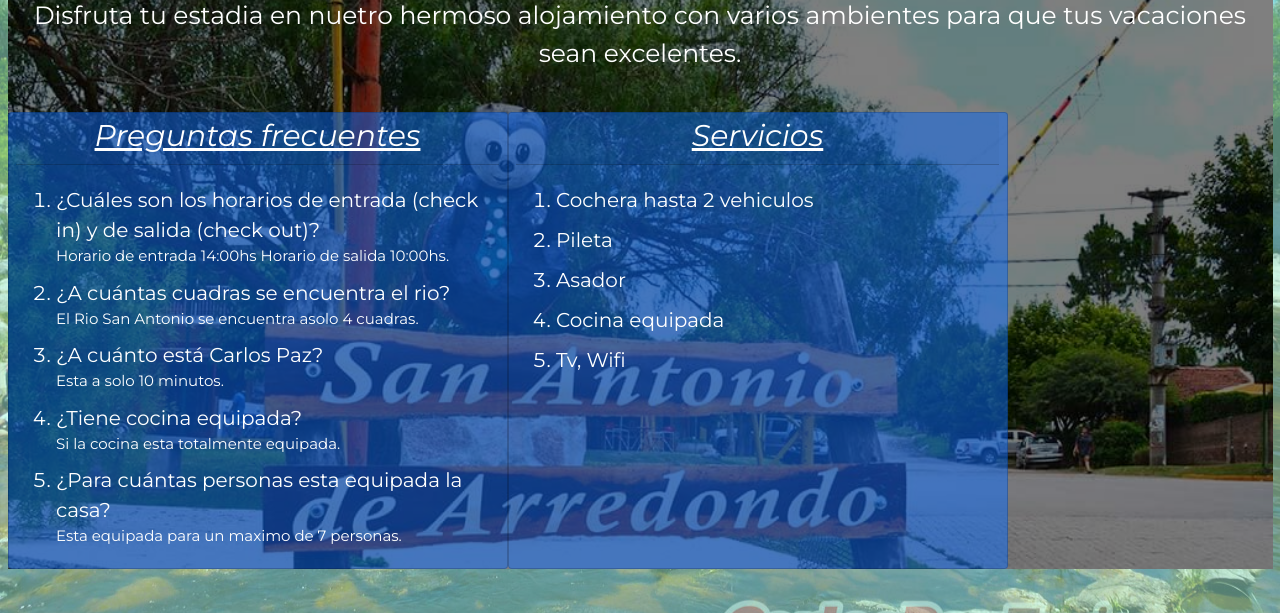
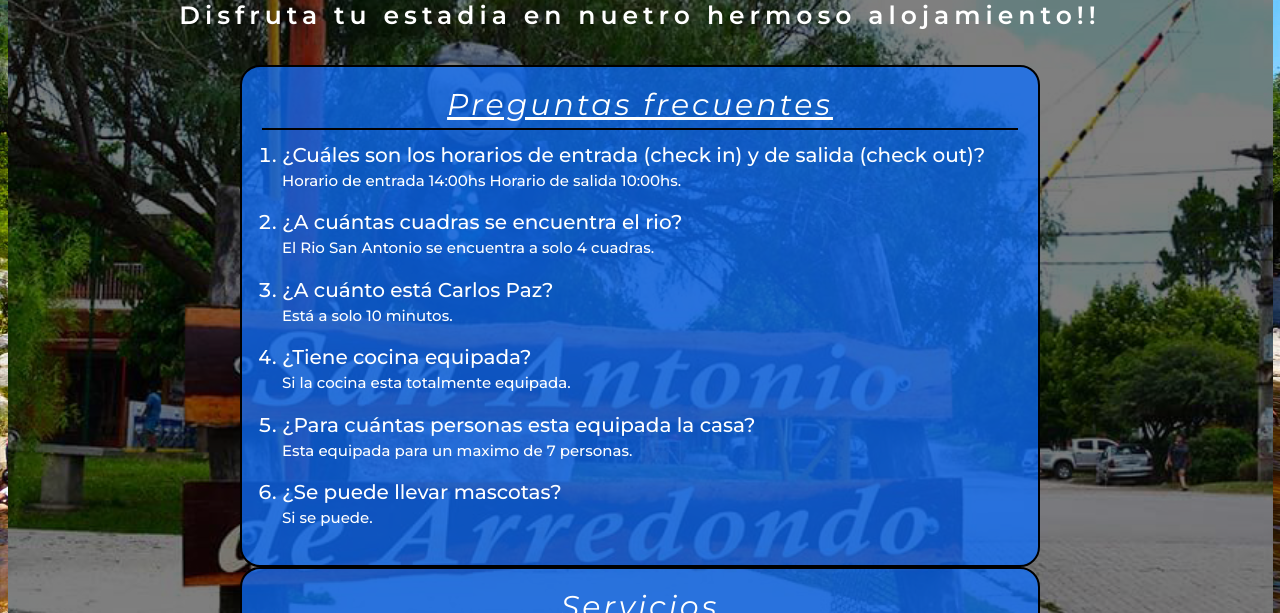
Before and after one commit to LucasFigueroaDev/La_casita_de_yasmin-FigueroaLucas, a plain HTML site: page html/alojamiento.html in a window 1280 px wide. Shown: the part 990-1603 px from the top of the page. Drawn offline with nearby package versions, Linux system fonts and the light colour scheme.

Commit message:
[M] Pag alojamiento - stylo - optimizacion de codigo

```diff
--- a/css/alojamiento.css
+++ /dev/null
@@ -1,52 +0,0 @@
-.alojamiento-cartas {
-    background: url(../assets/alojamientohtml.jpg) top / cover;
-    max-width: 150rem;
-    margin: 0 auto;
-}
-
-.bg-alojamiento {
-    background: var(--bg-negro);
-    height: 100%;
-    margin: 0;
-}
-
-.parrafo {
-    font-size: 2.5rem;
-    text-align: center;
-    color: var(--color-blanco);
-}
-
-li {
-    font-size: 2rem;
-    color: var(--color-blanco);
-    margin: 1rem;
-
-}
-
-.carta-uno {
-    margin-top: 3rem;
-}
-
-.carta-dos {
-    margin-top: 3rem;
-    width: 50rem;
-}
-
-.carta-tres {
-    margin-top: 3rem;
-    width: 50rem;
-}
-
-h3 {
-    font-size: 3rem;
-    font-weight: 400;
-    font-style: italic;
-    text-decoration: underline;
-    color: var(--color-blanco);
-    text-align: center;
-}
-
-.respuesta {
-    display: block;
-    font-size: 1.5rem;
-}
--- a/css/style.css
+++ b/css/style.css
@@ -5,7 +5,7 @@
     --color-negro: #000;
     --color-gris: #cdcdcd;
     --bg-negro: rgba(0, 0, 0, .5);
-    --bg-alojamiento: rgba(167, 253, 227, 0.5);
+    --bg-alojamiento: rgba(206, 209, 208, 0.5);
     --bg-alojamiento_txt: rgba(49, 52, 241, 0.7);
 }
 
@@ -48,7 +48,7 @@ hr {
 }
 
 .main-contenedor {
-    background: url(../assets/bg.jpg) 100% / cover fixed;
+    background: url(../assets/bg-main.jpg) 100% / cover fixed;
 }
 
 /*Header*/
@@ -57,7 +57,9 @@ hr {
     height: 100vh;
 }
 
-.encabezado-bg {
+.encabezado-bg,
+.bg-galeria,
+#contacto {
     background: var(--bg-negro);
     height: 100%;
 }
@@ -114,8 +116,9 @@ hr {
 /*Fin de header*/
 
 /*Alojamiento*/
-.alojamiento {
-    background: var(--bg-alojamiento);
+.alojamiento,
+.ubicacion-contenido,
+.bg-galeria {
     padding-bottom: 5rem;
 }
 
@@ -189,12 +192,9 @@ hr {
 /*Fin del alojamiento*/
 
 /*Galeria*/
-.bg-galeria {
-    background: rgba(0, 0, 0, .3);
-    padding-bottom: 5rem;
-}
 
-.bg-galeria h2 {
+.bg-galeria h2,
+#contacto h2 {
     color: var(--color-blanco);
     text-shadow: 2px 2px var(--bg-negro);
 }
@@ -217,29 +217,24 @@ hr {
 /*fin de la galeria*/
 
 /*Ubicacion*/
-.ubicacion-contenido {
-    background: var(--bg-alojamiento);
-    padding-bottom: 5rem;
+.ubicacion {
+    border: 2px solid var(--color-negro);
+    border-radius: 2rem;
+    padding: 2rem;
 }
 
 .ubicacion-map {
     max-width: 80rem;
 }
 
-.ubicacion-tex p {
+.ubicacion-txt {
     margin-top: 1rem;
     font-size: 2rem;
-    font-weight: 550;
-    color: var(--color-negro);
+    font-weight: 400;
+    color: var(--color-blanco);
 }
 
-.ubicacion {
-    border: 2px solid var(--color-negro);
-    border-radius: 2rem;
-    padding: 2rem;
-}
-
-.ubicacion-tex p span {
+.ubicacion-txt span {
     display: block;
     font-size: 3rem;
 }
@@ -247,13 +242,7 @@ hr {
 
 /*Contacto*/
 #contacto {
-    background: var(--bg-negro);
     padding-bottom: 5rem;
-}
-
-#contacto h2 {
-    color: var(--color-blanco);
-    text-shadow: 2px 2px var(--color-negro);
 }
 
 #contacto hr {
@@ -325,7 +314,9 @@ footer {
     height: 12rem;
 }
 
-.redes img {
+.facebook,
+.whatsapp,
+.instagram {
     height: 4rem;
     border-radius: 100%;
     margin: 1rem;
@@ -344,6 +335,81 @@ footer {
 }
 /*fin del footer*/
 
+/*Alojamiento.html*/
+.alojamiento-tarjetas {
+    background: url(../assets/bg-alojamiento.jpg) center / cover fixed;
+    max-width: 180rem;
+    margin: 0 auto;
+    border-radius: 2rem;
+}
+
+.bg-alojamiento {
+    background: var(--bg-negro);
+    height: 100%;
+    margin: 0;
+    border-radius: 2rem;
+}
+
+.parrafo-uno,
+.parrafo-dos {
+    margin: 3rem 0;
+    color: var(--color-blanco);
+    text-align: center;
+    letter-spacing: 5px;
+}
+
+.parrafo-uno {
+    font-size: 2.5rem;
+    font-weight: 600;
+}
+
+.parrafo-dos {
+    font-size: 4rem;
+    font-weight: 600;
+}
+
+.tarjetas-contenido {
+    margin: 0 auto;
+}
+
+.tarjeta-preguntas,
+.tarjeta-servicios {
+    margin: 0 auto;
+    padding: 2rem;
+    width: 80rem;
+    border: 2px solid var(--color-negro);
+    border-radius: 2rem;
+}
+
+.tarjeta-subtitulo {
+    border-bottom: 2px solid var(--color-negro);
+    margin-bottom: 1rem;
+}
+
+h3 {
+    font-size: 3rem;
+    font-weight: 400;
+    font-style: italic;
+    text-decoration: underline;
+    letter-spacing: 3px;
+    color: var(--color-blanco);
+    text-align: center;
+}
+
+.pregunta,
+.servicio {
+    font-size: 2rem;
+    font-weight: 500;
+    color: var(--color-blanco);
+    margin-bottom: 1.5rem;
+}
+
+.respuesta {
+    display: block;
+    font-size: 1.5rem;
+}
+/*Fin de lojamiento.html*/
+
 @media(max-width: 390px){
     h2 {
         letter-spacing: 5px;
--- a/html/alojamiento.html
+++ b/html/alojamiento.html
@@ -7,27 +7,19 @@
     <meta charset="UTF-8">
     <meta http-equiv="X-UA-Compatible" content="IE-edge">
     <meta name="viewport" content="width=device-width, initial-scale=1.0">
-
     <!--Font-->
     <link rel="preconnect" href="https://fonts.googleapis.com">
     <link rel="preconnect" href="https://fonts.gstatic.com" crossorigin>
-    <link href="https://fonts.googleapis.com/css2?family=Montserrat:ital,wght@0,100..900;1,100..900&display=swap"
-        rel="stylesheet">
-
+    <link href="https://fonts.googleapis.com/css2?family=Montserrat:ital,wght@0,100..900;1,100..900&display=swap" rel="stylesheet">
     <!--BootStrap-->
-    <link href="https://cdn.jsdelivr.net/npm/bootstrap@5.3.3/dist/css/bootstrap.min.css" rel="stylesheet"
-        integrity="sha384-QWTKZyjpPEjISv5WaRU9OFeRpok6YctnYmDr5pNlyT2bRjXh0JMhjY6hW+ALEwIH" crossorigin="anonymous">
-
+    <link href="https://cdn.jsdelivr.net/npm/bootstrap@5.3.3/dist/css/bootstrap.min.css" rel="stylesheet" integrity="sha384-QWTKZyjpPEjISv5WaRU9OFeRpok6YctnYmDr5pNlyT2bRjXh0JMhjY6hW+ALEwIH" crossorigin="anonymous">
     <!--css-->
+    <link rel="Preload" href="../css/style.css" as="style">
     <link rel="stylesheet" href="../css/style.css">
-    <link rel="stylesheet" href="../css/alojamiento.css">
-
     <!--Titulo-->
     <title>La casita de Yasmín</title>
 </head>
-
 <body>
-
     <!--Header-->
     <header class="encabezado">
         <div class="encabezado-bg">
@@ -38,11 +30,8 @@
                         aria-label="Toggle navigation">
                         <span class="navbar-toggler-icon"></span>
                     </button>
-                    <div class="collapse navbar-collapse mt-3 encabezado-nav" id="navbarTogglerDemo01">
-                        <div>
+                    <div class="collapse navbar-collapse mt-3 flex-sm-row justify-content-sm-between encabezado-nav" id="navbarTogglerDemo01">
                             <img class="logo" src="../assets/logo-nuevo.png" alt="logoDeMarca">
-                        </div>
-                        <div>
                             <ul class="navbar-nav mb-lg-0">
                                 <li class="nav-item"><a class="nav-link enlace" href="../index.html">Inicio</a></li>
                                 <li class="nav-item"><a class="nav-link enlace" href="alojamiento.html">Alojamiento</a></li>
@@ -50,7 +39,6 @@
                                 <li class="nav-item"><a class="nav-link enlace" href="../index.html#ubicacion">Ubicación</a></li>
                                 <li class="nav-item"><a class="nav-link enlace" href="../index.html#contacto">Contacto</a></li>
                             </ul>
-                        </div>
                     </div>
                 </div>
             </nav>
@@ -61,67 +49,59 @@
         </div>
     </header>
     <!--Fin de header-->
-
     <!--Main-->
     <main class="main-contenedor">
         <!--Alojamiento-->
         <section class="container-fluid alojamiento">
             <h2>Alojamiento</h2>
             <hr>
-            <div class="alojamiento-cartas">
+            <div class="alojamiento-tarjetas">
                 <div class="row bg-alojamiento">
-                    <div class="col-lg-12 carta-uno">
-                        <p class="parrafo">Disfruta tu estadia en nuetro hermoso alojamiento con varios ambientes para que tus
-                            vacaciones
-                            sean excelentes.
-                        </p>
-                    </div>
-                    <div class="col-lg-6 card text-bg-primary bg-opacity-50 carta-dos">
-                        <div class="card-header">
-                            <h3>Preguntas frecuentes</h3>
+                    <p class="parrafo-uno">Disfruta tu estadia en nuetro hermoso alojamiento!!</p>
+                    <div class="row tarjetas-contenido">
+                        <div class="col-lg-6 text-bg-primary bg-opacity-75 tarjeta-preguntas">
+                            <div class="tarjeta-subtitulo">
+                                <h3>Preguntas frecuentes</h3>
+                            </div>
+                                <ol>
+                                    <li class="pregunta">¿Cuáles son los horarios de entrada (check in) y de salida (check out)?<span class="respuesta">Horario de entrada 14:00hs Horario de salida 10:00hs.</span></li>
+                                    <li class="pregunta">¿A cuántas cuadras se encuentra el rio?<span class="respuesta">El Rio San Antonio se encuentra a solo 4 cuadras.</span></li>
+                                    <li class="pregunta">¿A cuánto está Carlos Paz?<span class="respuesta">Está a solo 10 minutos.</span></li>
+                                    <li class="pregunta">¿Tiene cocina equipada?<span class="respuesta">Si la cocina esta totalmente equipada.</span></li>
+                                    <li class="pregunta">¿Para cuántas personas esta equipada la casa?<span class="respuesta">Esta equipada para un maximo de 7 personas.</span></li>
+                                    <li class="pregunta">¿Se puede llevar mascotas?<span class="respuesta">Si se puede.</span></li>
+                                </ol>
                         </div>
-                        <div class="card-body">
-                            <ol>
-                                <li>¿Cuáles son los horarios de entrada (check in) y de salida (check out)?<span class="respuesta">Horario de entrada 14:00hs Horario de salida 10:00hs.</span></li>
-                                <li>¿A cuántas cuadras se encuentra el rio?<span class="respuesta">El Rio San Antonio se encuentra asolo 4 cuadras.</span></li>
-                                <li>¿A cuánto está Carlos Paz?<span class="respuesta">Esta a solo 10 minutos.</span></li>
-                                <li>¿Tiene cocina equipada?<span class="respuesta">Si la cocina esta totalmente equipada.</span></li>
-                                <li>¿Para cuántas personas esta equipada la casa?<span class="respuesta">Esta equipada para un maximo de 7 personas.</span></li>
-                            </ol>
+                        <div class="col-lg-6 text-bg-primary bg-opacity-75 tarjeta-servicios">
+                            <div class="tarjeta-subtitulo">
+                                <h3>Servicios</h3>
+                            </div>
+                                <ol>
+                                    <li class="servicio">Cochera hasta 2 vehiculos</li>
+                                    <li class="servicio">Pileta</li>
+                                    <li class="servicio">Asador</li>
+                                    <li class="servicio">Cocina equipada</li>
+                                    <li class="servicio">Tv, Wifi</li>
+                                </ol>
                         </div>
                     </div>
-                    <div class="col-lg-6 card text-bg-primary bg-opacity-50 carta-tres">
-                        <div class="card-header">
-                            <h3>Servicios</h3>
-                        </div>
-                        <div class="card-body">
-                            <ol>
-                                <li>Cochera hasta 2 vehiculos</li>
-                                <li>Pileta</li>
-                                <li>Asador</li>
-                                <li>Cocina equipada</li>
-                                <li>Tv, Wifi</li>
-                            </ol>
-                        </div>
-                    </div>
+                    <p class="parrafo-dos">Que tus vacaciones sean excelentes</p>
                 </div>
             </div>
         </section>
         <!--Fin de alojamiento-->
-
     </main>
     <!--Fin de main-->
-
     <!--Footer-->
     <footer>
-        <div class="footer-contenido">
+        <div class="d-md-flex justify-content-md-around align-items-md-center text-center pt-3 footer-contenido">
             <div class="footer-logo">
                 <img src="../assets/logo-nuevo.png" alt="logo">
             </div>
             <div class="redes">
-                <a href="https://facebook.com"><img src="../assets/facebook.png" alt="logoDeFacebook"></a>
-                <a href="https://whatsapp.com"><img src="../assets/whatsapp.png" alt="logoDeWhatsapp"></a>
-                <a href="https://instagram.com"><img src="../assets/instagram.png" alt="logoDeInstagram"></a>
+                <a href="https://facebook.com"><img class="facebook" src="../assets/facebook.png" alt="logoDeFacebook"></a>
+                    <a href="https://whatsapp.com"><img class="whatsapp" src="../assets/whatsapp.png" alt="logoDeWhatsapp"></a>
+                    <a href="https://instagram.com"><img class="instagram" src="../assets/instagram.png" alt="logoDeInstagram"></a>
             </div>
             <div class="footer-enlaces">
                 <ul class="enlaces">
@@ -138,15 +118,12 @@
                 </ul>
             </div>
         </div>
-        <p class="footer-copyright">2024 © La casita de Yasmín - San Antonio de Arredondo - Córdoba. Desing Lucas
-            Figueroa</p>
+        <p class="footer-copyright">2024 © La casita de Yasmín - San Antonio de Arredondo - Córdoba. Desing Lucas Figueroa</p>
     </footer>
     <!--Fin de footer-->
-
     <!--Js-->
     <script src="https://cdn.jsdelivr.net/npm/bootstrap@5.3.3/dist/js/bootstrap.bundle.min.js"
         integrity="sha384-YvpcrYf0tY3lHB60NNkmXc5s9fDVZLESaAA55NDzOxhy9GkcIdslK1eN7N6jIeHz"
         crossorigin="anonymous"></script>
 </body>
-
 </html>
```
Also changed, not shown: index.html (+7 -10 lines), assets/alojamientohtml.jpg (deleted), assets/bg-alojamiento.jpg (added), assets/bg-main.jpg (added), assets/bg.jpg (deleted).
